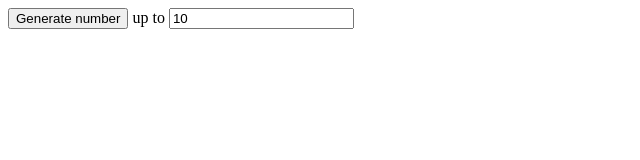
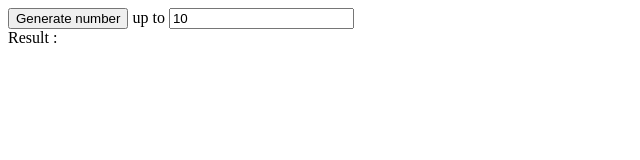
Before and after one commit to superseed77/sandbox-mastering0, a plain HTML site: page index.html in a window 1280 px wide. Shown: the full height of the page, 0-640 px from the left. Drawn offline with Linux system fonts and the light colour scheme.

Commit message:
show where result goes

```diff
--- a/index.html
+++ b/index.html
@@ -9,6 +9,6 @@
 <button disabled>Generate number</button>
 <label for="max">up to</label>
 <input type="number" id="max" name="rand_max" value="10" />
-<div id="result"></div>
+<div id="result">Result :</div>
 </body>
 </html>
```
